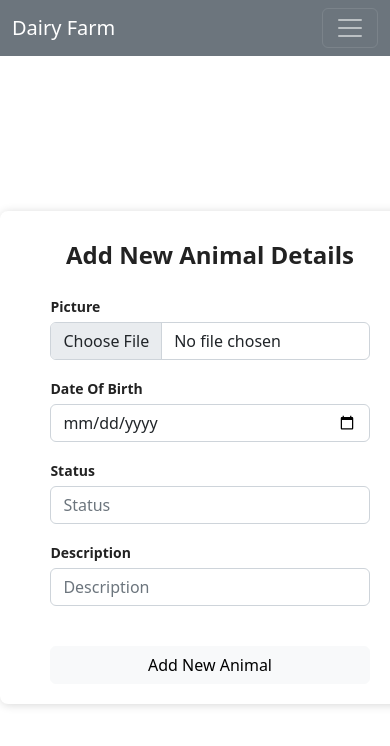
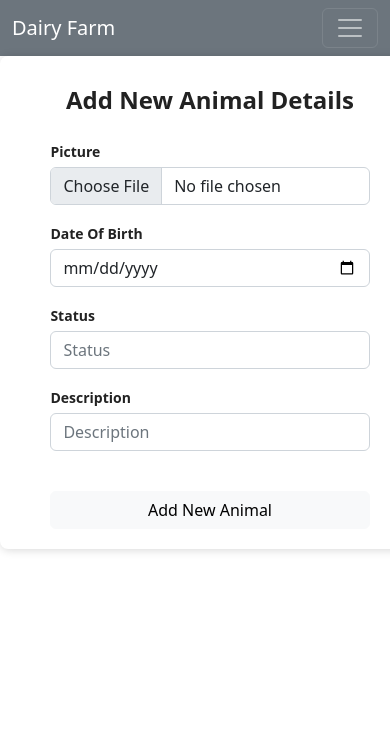
Before and after one commit to MudassarHusnain/dairy_farm, a React (Create React App) app: page /addAnimal in a window 390 px wide. Shown: the top 746 px of the page. Built offline with nearby package versions, Linux system fonts and the light colour scheme; no server answers.

Commit message:
Styling of detail and signup page

```diff
--- a/src/Addanimal.js
+++ b/src/Addanimal.js
@@ -56,7 +56,7 @@ export default function Addanimal() {
       });
   }
   return (
-    <div className="bg-dark">
+    <div className="">
     <NavbarA />
     <div id="addanimal">
       <form className="Auth-form" onSubmit={(e)=>callapi(e)}>
--- a/src/App.css
+++ b/src/App.css
@@ -89,7 +89,7 @@ label {
 }
 @media only screen and (max-width: 430px) {
   #addanimal{
-    position:absolute;
+    position:relative;
     top:25%;
     left:0%;
     width: 50%;
```
